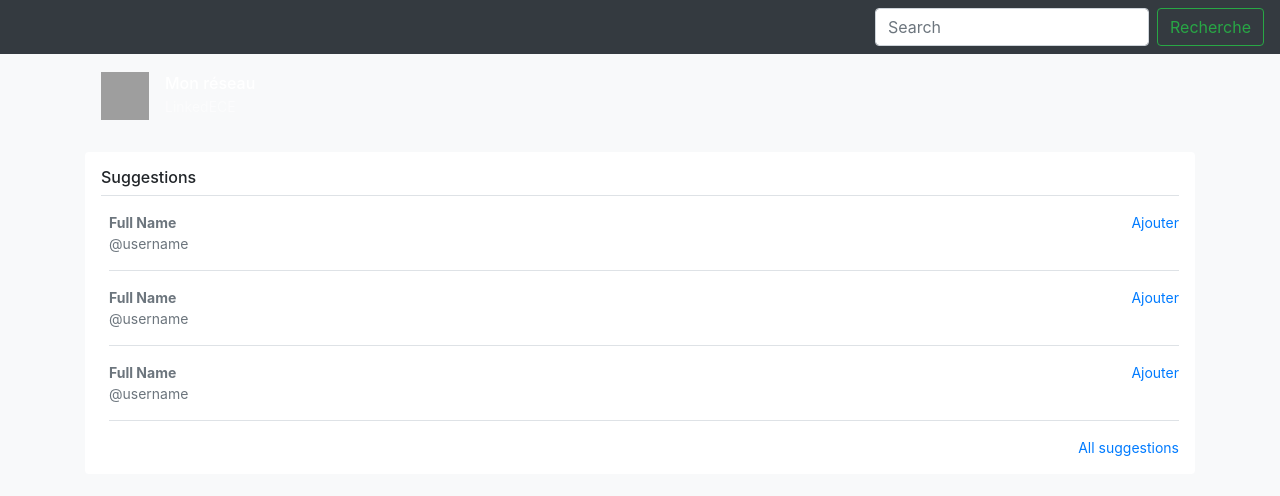
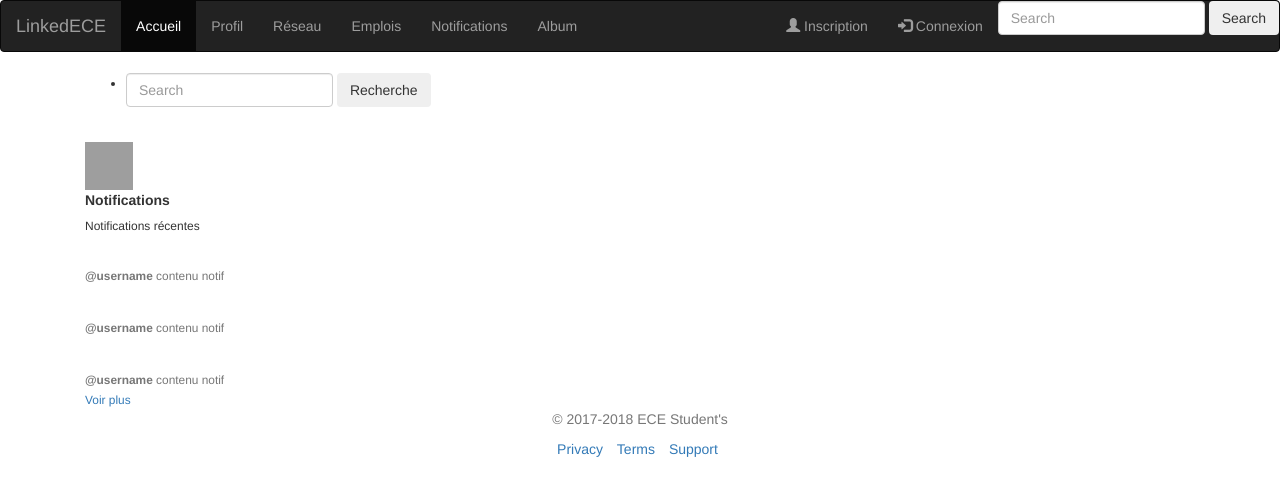
Before and after one commit to hubertbonisseurdelabath/LinkedInECE, a PHP site: page /notif.php in a window 1280 px wide. Shown: the top 496 px of the page. Run offline with PHP 8.4, Linux system fonts and the light colour scheme; some libraries are stand-ins or nearby versions; grey boxes are pictures that could not be loaded.

Commit message:
Update notif.php

```diff
--- a/notif.php
+++ b/notif.php
@@ -3,33 +3,50 @@ session_start();
 
 ?>
 
-<!doctype html>
-<html lang="en">
-  <head>
-    <meta charset="utf-8">
-    <meta name="viewport" content="width=device-width, initial-scale=1, shrink-to-fit=no">
-    <meta name="description" content="">
-    <meta name="author" content="">
-    <link rel="icon" href="../../../../favicon.ico">
+<!DOCTYPE html>
+<html>
+<head>
+  <title>Header</title>
+  <meta charset="utf-8">
+  <meta name="viewport" content="width=device-width, initial-scale=1">
+  <link rel="stylesheet" href="https://maxcdn.bootstrapcdn.com/bootstrap/3.3.7/css/bootstrap.min.css">
+  <script src="jquery.min.js"></script>
+  <script src="../JS/bootstrap.min.js"></script>
+</head>
+<body>
 
-    <title>Mon réseau</title>
+<nav class="navbar navbar-inverse">
+  <div class="container-fluid">
+    <div class="navbar-header">
+      <a class="navbar-brand" href="#">LinkedECE</a>
+    </div>
+    <ul class="nav navbar-nav">
+        <li class="active"><a href="#">Accueil</a></li>
+        <li><a href="profil.php">Profil</a></li>
+        <li><a href="#">Réseau</a></li>
+        <li><a href="#">Emplois</a></li>
+        <li><a href="#">Notifications</a></li>
+        <li><a href="#">Album</a></li>
+    </ul>
+    <form class="navbar-right form-inline ">
+        <input class="form-control mr-sm-10" type="search" placeholder="Search" aria-label="Search">
+        <button class="btn btn-outline-success my-2 my-sm-0" type="submit">Search</button>
+    </form>
+    <ul class="nav navbar-nav navbar-right">
+      <li><a href="register.php"><span class="glyphicon glyphicon-user"></span> Inscription </a></li>
+      <li><a href="connect.php"><span class="glyphicon glyphicon-log-in"></span> Connexion</a></li>
+    </ul>
+  </div>
+</nav>
 
-    <!-- Bootstrap core CSS -->
-    <link href="../../dist/css/bootstrap.min.css" rel="stylesheet">
-
-    <!-- Custom styles for this template -->
-    <link href="offcanvas.css" rel="stylesheet">
-  </head>
-
+<div class="container">
   <body class="bg-light">
 
     <nav class="navbar navbar-expand-lg fixed-top navbar-dark bg-dark">
-      <button class="navbar-toggler p-0 border-0" type="button" data-toggle="offcanvas">
-        <span class="navbar-toggler-icon"></span>
-      </button>
-
       <div class="navbar-collapse offcanvas-collapse" id="navbarsExampleDefault">
         <ul class="navbar-nav mr-auto">
+          <li class="nav-item active">
+          </li>
         </ul>
         <form class="form-inline my-2 my-lg-0">
           <input class="form-control mr-sm-2" type="text" placeholder="Search" aria-label="Search">
@@ -38,64 +55,39 @@ session_start();
       </div>
     </nav>
 
-    <div class="nav-scroller bg-white box-shadow">
-      <nav class="nav nav-underline">
-
-          <a class="nav-link" href="#">Amis
-          <span class="badge badge-pill bg-light align-text-bottom">27</span>
-        </a>
-
-        <a class="nav-link" href="#">Recherche</a>
-        <a class="nav-link" href="#">Suggestions</a>
-        <a class="nav-link" href="#">Demandes en attente</a>
-      </nav>
-    </div>
-
     <main role="main" class="container">
       <div class="d-flex align-items-center p-3 my-3 text-white-50 bg-purple rounded box-shadow">
         <img class="mr-3" src="https://getbootstrap.com/assets/brand/bootstrap-outline.svg" alt="" width="48" height="48">
         <div class="lh-100">
-          <h6 class="mb-0 text-white lh-100">Mon réseau</h6>
-          <small>LinkedECE</small>
+         <strong class="d-block text-gray-dark">Notifications</strong>
         </div>
       </div>
 
       <div class="my-3 p-3 bg-white rounded box-shadow">
-        <h6 class="border-bottom border-gray pb-2 mb-0">Suggestions</h6>
+        <h6 class="border-bottom border-gray pb-2 mb-0">Notifications récentes</h6>
         <div class="media text-muted pt-3">
           <img data-src="holder.js/32x32?theme=thumb&bg=007bff&fg=007bff&size=1" alt="" class="mr-2 rounded">
-          <div class="media-body pb-3 mb-0 small lh-125 border-bottom border-gray">
-            <div class="d-flex justify-content-between align-items-center w-100">
-              <strong class="text-gray-dark">Full Name</strong>
-              <a href="#">Ajouter</a>
-            </div>
-            <span class="d-block">@username</span>
-          </div>
+          <p class="media-body pb-3 mb-0 small lh-125 border-bottom border-gray">
+            <strong class="d-block text-gray-dark">@username</strong>
+                    contenu notif</p>
         </div>
         <div class="media text-muted pt-3">
-          <img data-src="holder.js/32x32?theme=thumb&bg=007bff&fg=007bff&size=1" alt="" class="mr-2 rounded">
-          <div class="media-body pb-3 mb-0 small lh-125 border-bottom border-gray">
-            <div class="d-flex justify-content-between align-items-center w-100">
-              <strong class="text-gray-dark">Full Name</strong>
-              <a href="#">Ajouter</a>
-            </div>
-            <span class="d-block">@username</span>
-          </div>
+          <img data-src="holder.js/32x32?theme=thumb&bg=e83e8c&fg=e83e8c&size=1" alt="" class="mr-2 rounded">
+          <p class="media-body pb-3 mb-0 small lh-125 border-bottom border-gray">
+            <strong class="d-block text-gray-dark">@username</strong>
+            contenu notif</p>
         </div>
         <div class="media text-muted pt-3">
-          <img data-src="holder.js/32x32?theme=thumb&bg=007bff&fg=007bff&size=1" alt="" class="mr-2 rounded">
-          <div class="media-body pb-3 mb-0 small lh-125 border-bottom border-gray">
-            <div class="d-flex justify-content-between align-items-center w-100">
-              <strong class="text-gray-dark">Full Name</strong>
-              <a href="#">Ajouter</a>
-            </div>
-            <span class="d-block">@username</span>
-          </div>
+          <img data-src="holder.js/32x32?theme=thumb&bg=6f42c1&fg=6f42c1&size=1" alt="" class="mr-2 rounded">
+          <p class="media-body pb-3 mb-0 small lh-125 border-bottom border-gray">
+            <strong class="d-block text-gray-dark">@username</strong>
+                contenu notif</p>
         </div>
         <small class="d-block text-right mt-3">
-          <a href="#">All suggestions</a>
+          <a href="#">Voir plus</a>
         </small>
       </div>
+
     </main>
 
     <!-- Bootstrap core JavaScript
@@ -107,5 +99,14 @@ session_start();
     <script src="../../dist/js/bootstrap.min.js"></script>
     <script src="../../assets/js/vendor/holder.min.js"></script>
     <script src="offcanvas.js"></script>
-  </body>
+
+</body>
+    <footer class="my-5 pt-5 text-muted text-center text-small">
+        <p class="mb-1">&copy; 2017-2018 ECE Student's</p>
+        <ul class="list-inline">
+          <li class="list-inline-item"><a href="#">Privacy</a></li>
+          <li class="list-inline-item"><a href="#">Terms</a></li>
+          <li class="list-inline-item"><a href="#">Support</a></li>
+        </ul>
+      </footer>
 </html>
```
